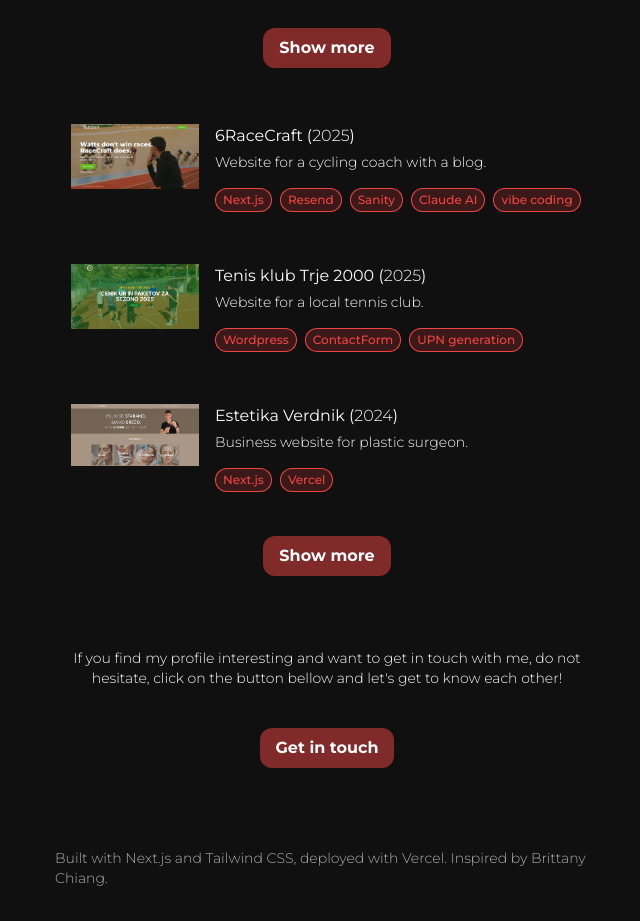
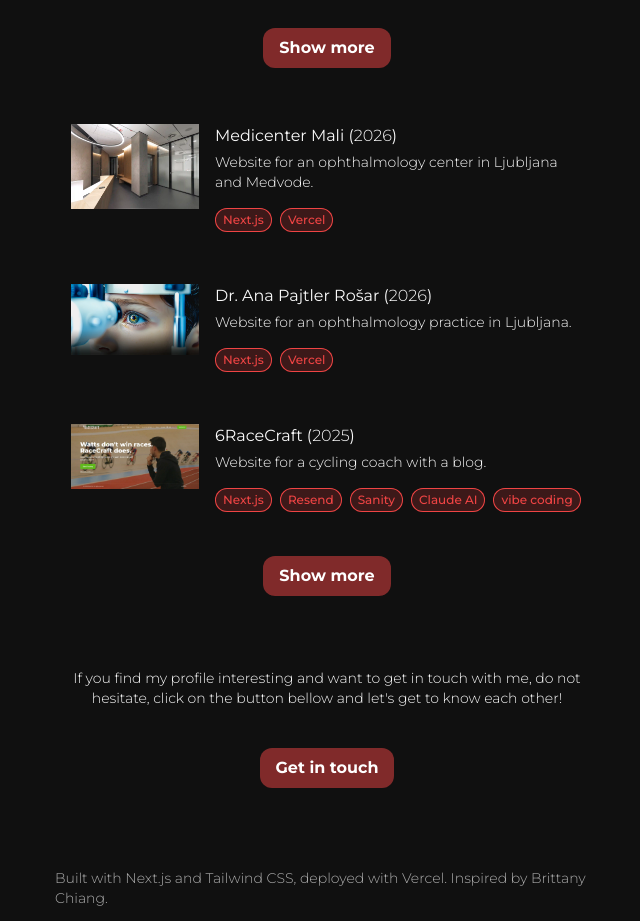
Before and after one commit to mkozmelj/personal-website, a Next.js app: page / in a window 1280 px wide. Shown: the part 1280-2201 px from the top of the page, without its empty margins (585-1225 px from the left). Built offline with nearby package versions, Linux system fonts and the light colour scheme; no server answers.

Commit message:
Add Medicenter Mali and Ana Pajtler Rošar projects

```diff
--- a/src/components/projects/index.tsx
+++ b/src/components/projects/index.tsx
@@ -16,6 +16,22 @@ export function Projects({
 }: Readonly<Props>) {
   const projects: IProject[] = useMemo(
     () => [
+      {
+        imageUrl: "/medicentermali.webp",
+        title: "Medicenter Mali",
+        year: 2026,
+        tags: ["Next.js", "Vercel"],
+        link: "https://medicentermali.si",
+        summary: "Website for an ophthalmology center in Ljubljana and Medvode.",
+      },
+      {
+        imageUrl: "/anapajtler.webp",
+        title: "Dr. Ana Pajtler Rošar",
+        year: 2026,
+        tags: ["Next.js", "Vercel"],
+        link: "https://anapajtler.si",
+        summary: "Website for an ophthalmology practice in Ljubljana.",
+      },
       {
         imageUrl: "/6racecraft.webp",
         title: "6RaceCraft",
```
Also changed, not shown: public/anapajtler.webp (added), public/medicentermali.webp (added).
